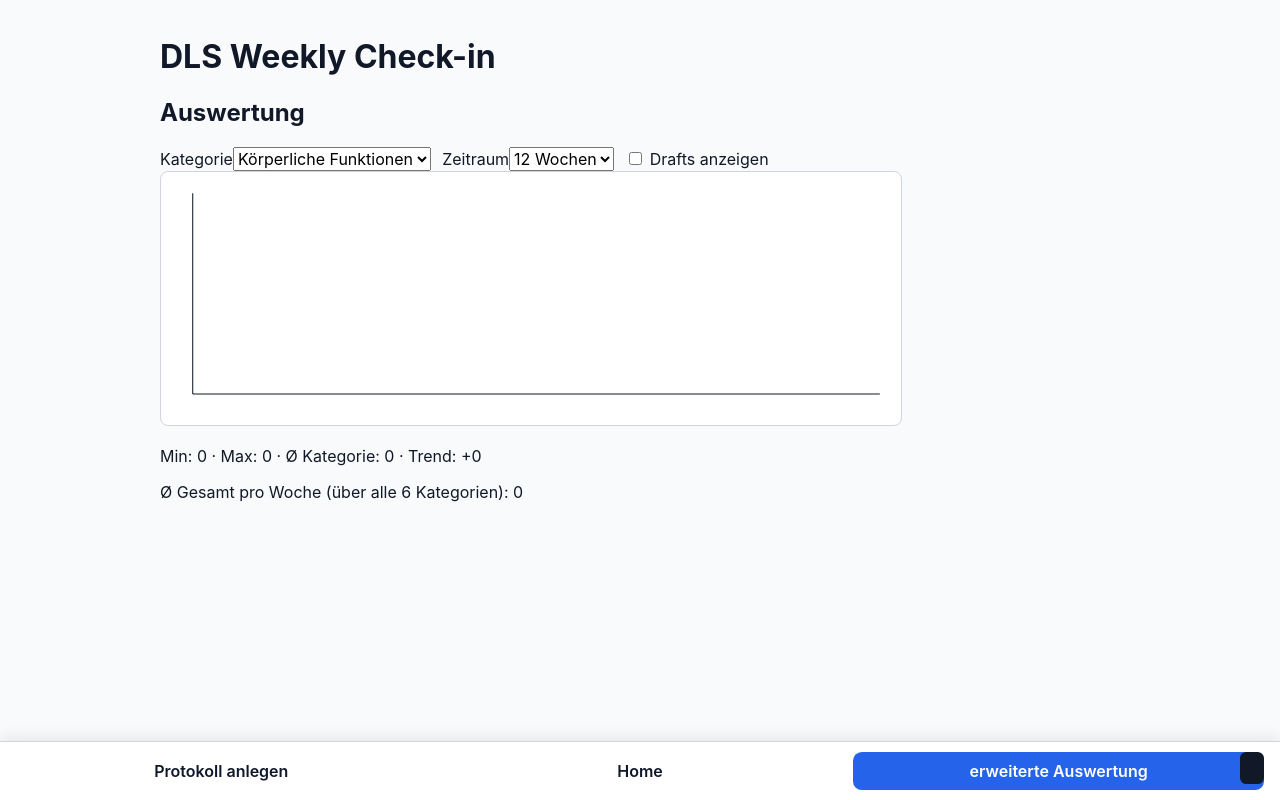
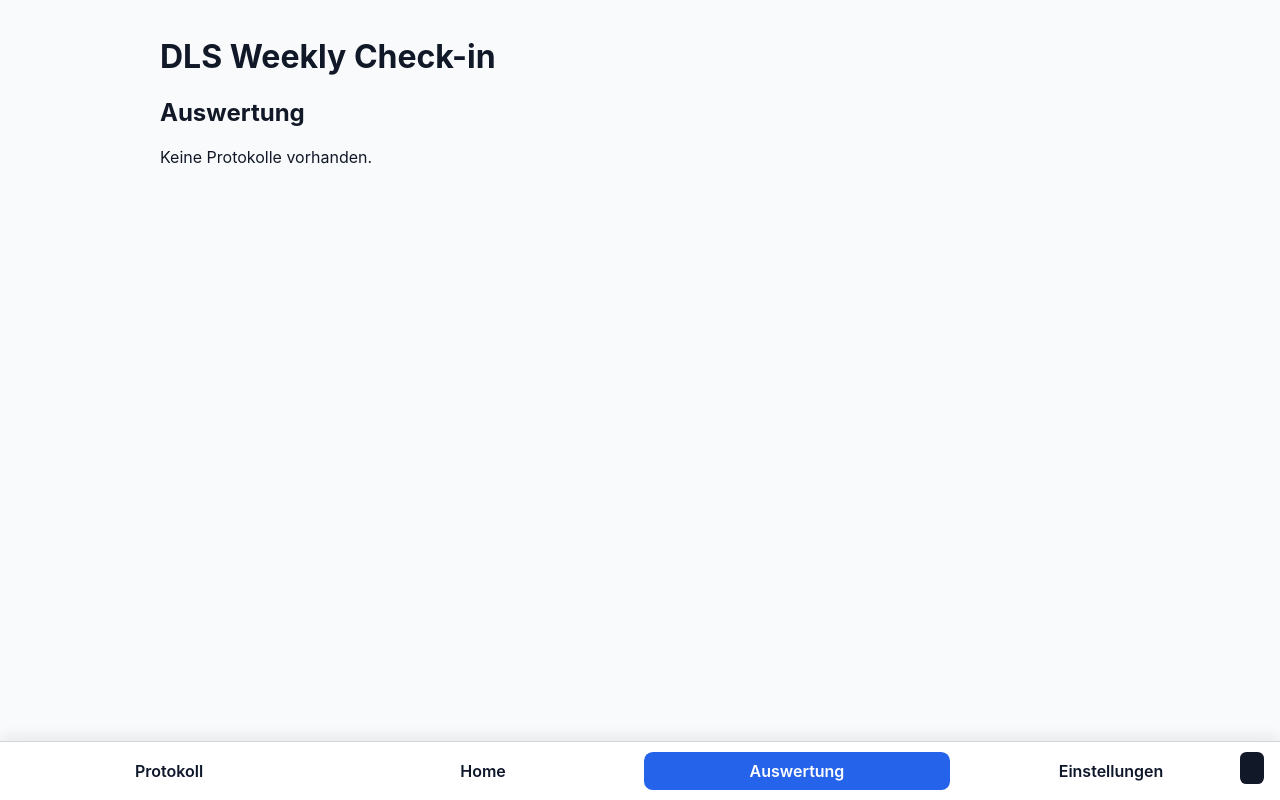
Before and after one commit to TheJoboy/DLS, a React (Vite) app: page /erweiterte-auswertung in a window 1280 px wide. Built offline with nearby package versions, Linux system fonts and the light colour scheme.

Commit message:
Update navigation, protocol workflow and analytics chart

```diff
--- a/src/app/App.tsx
+++ b/src/app/App.tsx
@@ -6,11 +6,10 @@ import { EntriesScreen } from '../features/entries/EntriesScreen';
 import { AnalyticsScreen } from '../features/analytics/AnalyticsScreen';
 import { SettingsScreen } from '../features/settings/SettingsScreen';
 import { HomeScreen } from '../features/home/HomeScreen';
-import { getIsoWeekInfo } from '../domain/isoWeek';
+import { CreateProtocolScreen } from '../features/checkin/CreateProtocolScreen';
 
-function CreateProtocolRoute() {
-  const week = getIsoWeekInfo();
-  return <Navigate to={`/checkin/${week.isoWeekKey}`} replace />;
+function LegacyCreateProtocolRoute() {
+  return <Navigate to="/protokoll" replace />;
 }
 
 export function App() {
@@ -18,7 +17,8 @@ export function App() {
     <Routes>
       <Route element={<AppLayout />}>
         <Route path="/" element={<HomeScreen />} />
-        <Route path="/protokoll-anlegen" element={<CreateProtocolRoute />} />
+        <Route path="/protokoll" element={<CreateProtocolScreen />} />
+        <Route path="/protokoll-anlegen" element={<LegacyCreateProtocolRoute />} />
         <Route path="/checkin/:isoWeekKey" element={<WeeklyFormScreen />} />
         <Route path="/entries" element={<EntriesScreen />} />
         <Route path="/analytics" element={<AnalyticsScreen />} />
--- a/src/app/AppLayout.tsx
+++ b/src/app/AppLayout.tsx
@@ -10,9 +10,10 @@ export function AppLayout() {
         <Outlet />
       </main>
       <footer className="bottom-nav" aria-label="Hauptnavigation">
-        <NavLink to="/protokoll-anlegen">Protokoll anlegen</NavLink>
+        <NavLink to="/protokoll">Protokoll</NavLink>
         <NavLink to="/">Home</NavLink>
-        <NavLink to="/erweiterte-auswertung">erweiterte Auswertung</NavLink>
+        <NavLink to="/erweiterte-auswertung">Auswertung</NavLink>
+        <NavLink to="/settings">Einstellungen</NavLink>
       </footer>
     </div>
   );
--- a/src/features/analytics/AnalyticsScreen.tsx
+++ b/src/features/analytics/AnalyticsScreen.tsx
@@ -1,86 +1,135 @@
 import { useEffect, useMemo, useState } from 'react';
 import { mainCategories } from '../../config/main-categories';
-import { avg, getStats } from '../../domain/analytics';
-import type { MainCategoryId, WeeklyEntry } from '../../domain/models';
+import type { WeeklyEntry } from '../../domain/models';
 import { weeklyEntryStore } from '../../storage/db';
 
-function filterEntries(entries: WeeklyEntry[], range: string, includeDrafts: boolean) {
-  const now = new Date();
-  const sorted = [...entries].filter((entry) => includeDrafts || entry.status === 'submitted');
-  if (range === 'all') return sorted;
-  if (range === 'year') return sorted.filter((entry) => entry.year === now.getFullYear());
-  const n = Number(range);
-  return sorted.slice(0, n);
-}
+const chartWidth = 760;
+const chartHeight = 320;
+const chartPadding = { top: 24, right: 20, bottom: 58, left: 40 };
+const yMin = 0;
+const yMax = 10;
 
 export function AnalyticsScreen() {
   const [entries, setEntries] = useState<WeeklyEntry[]>([]);
-  const [range, setRange] = useState('12');
-  const [includeDrafts, setIncludeDrafts] = useState(false);
-  const [targetId, setTargetId] = useState<MainCategoryId>(mainCategories[0].id);
 
-  useEffect(() => { weeklyEntryStore.getAll().then(setEntries); }, []);
+  useEffect(() => {
+    weeklyEntryStore.getAll().then((allEntries) => {
+      setEntries(allEntries.sort((a, b) => a.isoWeekKey.localeCompare(b.isoWeekKey)));
+    });
+  }, []);
 
-  const filtered = useMemo(() => filterEntries(entries, range, includeDrafts), [entries, includeDrafts, range]);
-  const series = useMemo(() => (
-    [...filtered]
-      .sort((a, b) => a.isoWeekKey.localeCompare(b.isoWeekKey))
-      .map((entry) => ({ week: entry.isoWeekKey, value: entry.mainCategoryScores[targetId] }))
-  ), [filtered, targetId]);
-  const stats = getStats(series.map((point) => point.value));
-  const weekAverage = avg(filtered.map((entry) => avg(Object.values(entry.mainCategoryScores))));
+  const plotWidth = chartWidth - chartPadding.left - chartPadding.right;
+  const plotHeight = chartHeight - chartPadding.top - chartPadding.bottom;
 
-  const width = 700;
-  const height = 240;
+  const weekKeys = useMemo(() => entries.map((entry) => entry.isoWeekKey), [entries]);
+  const yTicks = [0, 2, 4, 6, 8, 10];
+
+  const xForIndex = (index: number) => chartPadding.left + ((plotWidth / Math.max(entries.length - 1, 1)) * index);
+  const yForValue = (value: number) => chartPadding.top + (((yMax - value) / (yMax - yMin)) * plotHeight);
 
   return (
     <section>
       <h2>Auswertung</h2>
-      <div className="row">
-        <label>
-          Kategorie
-          <select value={targetId} onChange={(e) => setTargetId(e.target.value as MainCategoryId)}>
-            {mainCategories.map((category) => (
-              <option key={category.id} value={category.id}>{category.label}</option>
+      {entries.length === 0 ? (
+        <p>Keine Protokolle vorhanden.</p>
+      ) : (
+        <>
+          <svg
+            viewBox={`0 0 ${chartWidth} ${chartHeight}`}
+            className="chart"
+            role="img"
+            aria-label="Liniendiagramm: x-Achse Kalenderwochen, y-Achse Bewertung 0 bis 10"
+          >
+            <line
+              x1={chartPadding.left}
+              y1={chartPadding.top}
+              x2={chartPadding.left}
+              y2={chartPadding.top + plotHeight}
+              stroke="currentColor"
+            />
+            <line
+              x1={chartPadding.left}
+              y1={chartPadding.top + plotHeight}
+              x2={chartPadding.left + plotWidth}
+              y2={chartPadding.top + plotHeight}
+              stroke="currentColor"
+            />
+
+            {yTicks.map((tick) => {
+              const y = yForValue(tick);
+              return (
+                <g key={tick}>
+                  <line
+                    x1={chartPadding.left}
+                    y1={y}
+                    x2={chartPadding.left + plotWidth}
+                    y2={y}
+                    stroke="#e5e7eb"
+                  />
+                  <text x={chartPadding.left - 8} y={y + 4} textAnchor="end" fontSize="12">
+                    {tick}
+                  </text>
+                </g>
+              );
+            })}
+
+            {weekKeys.map((week, index) => (
+              <text
+                key={week}
+                x={xForIndex(index)}
+                y={chartPadding.top + plotHeight + 20}
+                textAnchor="middle"
+                fontSize="11"
+                transform={entries.length > 10 ? `rotate(35 ${xForIndex(index)} ${chartPadding.top + plotHeight + 20})` : undefined}
+              >
+                {entries.length > 20 && index % 2 === 1 ? '' : week}
+              </text>
             ))}
-          </select>
-        </label>
-        <label>
-          Zeitraum
-          <select value={range} onChange={(e) => setRange(e.target.value)}>
-            <option value="8">8 Wochen</option>
-            <option value="12">12 Wochen</option>
-            <option value="year">Jahr</option>
-            <option value="all">Alles</option>
-          </select>
-        </label>
-        <label>
-          <input type="checkbox" checked={includeDrafts} onChange={(e) => setIncludeDrafts(e.target.checked)} /> Drafts anzeigen
-        </label>
-      </div>
 
-      <svg viewBox={`0 0 ${width} ${height}`} className="chart" role="img" aria-label="Liniendiagramm von 0 bis 10 über Kalenderwochen">
-        <line x1="30" y1="20" x2="30" y2="210" stroke="currentColor" />
-        <line x1="30" y1="210" x2="680" y2="210" stroke="currentColor" />
-        {series.map((point, i) => {
-          const x = 30 + ((650 / Math.max(series.length - 1, 1)) * i);
-          const y = 210 - (point.value / 10) * 190;
-          const prev = series[i - 1];
-          const prevX = 30 + ((650 / Math.max(series.length - 1, 1)) * (i - 1));
-          const prevY = 210 - (((prev?.value ?? 0) / 10) * 190);
+            {mainCategories.map((category) => {
+              const points = entries.map((entry, index) => {
+                const x = xForIndex(index);
+                const y = yForValue(entry.mainCategoryScores[category.id]);
+                return { x, y, week: entry.isoWeekKey, value: entry.mainCategoryScores[category.id] };
+              });
+
               return (
-            <g key={point.week}>
-              {i > 0 && <line x1={prevX} y1={prevY} x2={x} y2={y} stroke="#2563eb" />}
-              <circle cx={x} cy={y} r="4" fill="#2563eb">
-                <title>{`${point.week}: ${point.value}/10`}</title>
+                <g key={category.id}>
+                  {points.map((point, index) => {
+                    const previous = points[index - 1];
+                    return (
+                      <g key={`${category.id}-${point.week}`}>
+                        {previous && (
+                          <line
+                            x1={previous.x}
+                            y1={previous.y}
+                            x2={point.x}
+                            y2={point.y}
+                            stroke={category.color}
+                            strokeWidth="2"
+                          />
+                        )}
+                        <circle cx={point.x} cy={point.y} r="3.5" fill={category.color}>
+                          <title>{`${category.label} · ${point.week}: ${point.value}/10`}</title>
                         </circle>
+                      </g>
+                    );
+                  })}
                 </g>
               );
             })}
           </svg>
 
-      <p>Min: {stats.min} · Max: {stats.max} · Ø Kategorie: {stats.avg} · Trend: {stats.trend >= 0 ? '+' : ''}{stats.trend}</p>
-      <p>Ø Gesamt pro Woche (über alle 6 Kategorien): {weekAverage}</p>
+          <ul className="chart-legend" aria-label="Legende Kategorien">
+            {mainCategories.map((category) => (
+              <li key={category.id}>
+                <span className="chart-legend-color" style={{ backgroundColor: category.color }} aria-hidden="true" />
+                {category.label}
+              </li>
+            ))}
+          </ul>
+        </>
+      )}
     </section>
   );
 }
--- /dev/null
+++ b/src/features/checkin/CreateProtocolScreen.tsx
@@ -0,0 +1,36 @@
+import { useMemo, useState } from 'react';
+import { useNavigate } from 'react-router-dom';
+import { getIsoWeekInfoWeeksAgo } from '../../domain/isoWeek';
+
+export function CreateProtocolScreen() {
+  const navigate = useNavigate();
+  const currentWeek = getIsoWeekInfoWeeksAgo(0).isoWeekKey;
+  const [selectedWeek, setSelectedWeek] = useState(currentWeek);
+
+  const weekOptions = useMemo(
+    () => Array.from({ length: 53 }, (_, index) => getIsoWeekInfoWeeksAgo(index)),
+    []
+  );
+
+  return (
+    <section>
+      <h2>Protokoll anlegen</h2>
+      <p>Wähle die Kalenderwoche aus. Standardmäßig ist die aktuelle Woche vorausgewählt.</p>
+      <div className="field protocol-week-picker">
+        <label htmlFor="protocol-week">Kalenderwoche</label>
+        <select
+          id="protocol-week"
+          value={selectedWeek}
+          onChange={(event) => setSelectedWeek(event.target.value)}
+        >
+          {weekOptions.map((week) => (
+            <option key={week.isoWeekKey} value={week.isoWeekKey}>
+              {week.isoWeekKey} ({week.dateFrom} bis {week.dateTo})
+            </option>
+          ))}
+        </select>
+      </div>
+      <button onClick={() => navigate(`/checkin/${selectedWeek}`)}>Protokoll öffnen</button>
+    </section>
+  );
+}
--- a/src/features/entries/EntriesScreen.tsx
+++ b/src/features/entries/EntriesScreen.tsx
@@ -13,6 +13,10 @@ export function EntriesScreen() {
   return (
     <section>
       <h2>Protokolle</h2>
+      <p>
+        <Link className="button" to="/protokoll">Neues Protokoll</Link>
+      </p>
+      {entries.length === 0 && <p>Noch keine Protokolle vorhanden.</p>}
       <ul>
         {entries.map((entry) => {
           const categoryValues = mainCategories.map((category) => ({
@@ -30,7 +34,7 @@ export function EntriesScreen() {
                   <span key={category.id} className="mini-pill">{category.label}: {category.value}</span>
                 ))}
               </div>
-              <Link to={`/checkin/${entry.isoWeekKey}`}>Öffnen</Link>
+              <Link className="button secondary" to={`/checkin/${entry.isoWeekKey}`}>Bearbeiten</Link>
               <button onClick={async () => {
                 if (window.confirm(`Eintrag ${entry.isoWeekKey} löschen?`)) {
                   await weeklyEntryStore.delete(entry.isoWeekKey);
--- a/src/features/home/HomeScreen.tsx
+++ b/src/features/home/HomeScreen.tsx
@@ -1,5 +1,4 @@
 import { useEffect, useMemo, useState } from 'react';
-import { Link } from 'react-router-dom';
 import { createDefaultWeeklyMainCategoryScores } from '../../config/main-categories';
 import { getIsoWeekInfoWeeksAgo } from '../../domain/isoWeek';
 import type { WeeklyEntry } from '../../domain/models';
@@ -24,12 +23,6 @@ export function HomeScreen() {
       <p>
         {selectedWeekInfo.dateFrom} bis {selectedWeekInfo.dateTo}
       </p>
-      <nav aria-label="Schnellzugriffe" className="actions">
-        <Link className="button" to="/protokoll-anlegen">Protokoll anlegen</Link>
-        <Link className="button secondary" to="/entries">Protokolle</Link>
-        <Link className="button secondary" to="/erweiterte-auswertung">Erweiterte Auswertung</Link>
-        <Link className="button secondary" to="/settings">Einstellungen</Link>
-      </nav>
 
       <div className="field home-week-selector">
         <label htmlFor="home-week-range">Woche für Radar-Ansicht ({weeksAgo} Wochen zurück)</label>
--- a/src/styles.css
+++ b/src/styles.css
@@ -8,7 +8,7 @@ body { margin: 0; }
   right: 0;
   bottom: 0;
   display: grid;
-  grid-template-columns: repeat(3, minmax(0, 1fr));
+  grid-template-columns: repeat(4, minmax(0, 1fr));
   gap: .5rem;
   padding: .65rem 1rem calc(.65rem + env(safe-area-inset-bottom));
   background: #ffffff;
@@ -48,6 +48,7 @@ input[type='range'] { accent-color: #2563eb; }
 .radar-card { margin: 1.25rem 0; background: #fff; border: 1px solid #d1d5db; border-radius: .6rem; padding: .5rem; }
 .radar-chart { width: 100%; height: auto; display: block; }
 .home-week-selector { max-width: 22rem; }
+.protocol-week-picker { max-width: 30rem; }
 
 .main-category-form-grid {
   display: grid;
@@ -69,3 +70,25 @@ input[type='range'] { accent-color: #2563eb; }
 @media (max-width: 720px) {
   .radar-card { padding: .25rem; }
 }
+
+.chart-legend {
+  list-style: none;
+  padding: 0;
+  margin: .8rem 0 0;
+  display: grid;
+  grid-template-columns: repeat(auto-fit, minmax(180px, 1fr));
+  gap: .45rem .9rem;
+}
+
+.chart-legend li {
+  display: flex;
+  align-items: center;
+  gap: .45rem;
+}
+
+.chart-legend-color {
+  width: .85rem;
+  height: .85rem;
+  border-radius: 999px;
+  border: 1px solid rgba(15, 23, 42, .2);
+}
--- a/tsconfig.app.json
+++ b/tsconfig.app.json
@@ -12,7 +12,7 @@
     "noEmit": true,
     "jsx": "react-jsx",
     "strict": true,
-    "types": ["vite/client", "vitest/globals"]
+    "types": ["vite/client", "vite-plugin-pwa/client", "vitest/globals"]
   },
   "include": ["src", "vite.config.ts"]
 }
```
Lines whose indentation alone changed are shown as unchanged.
